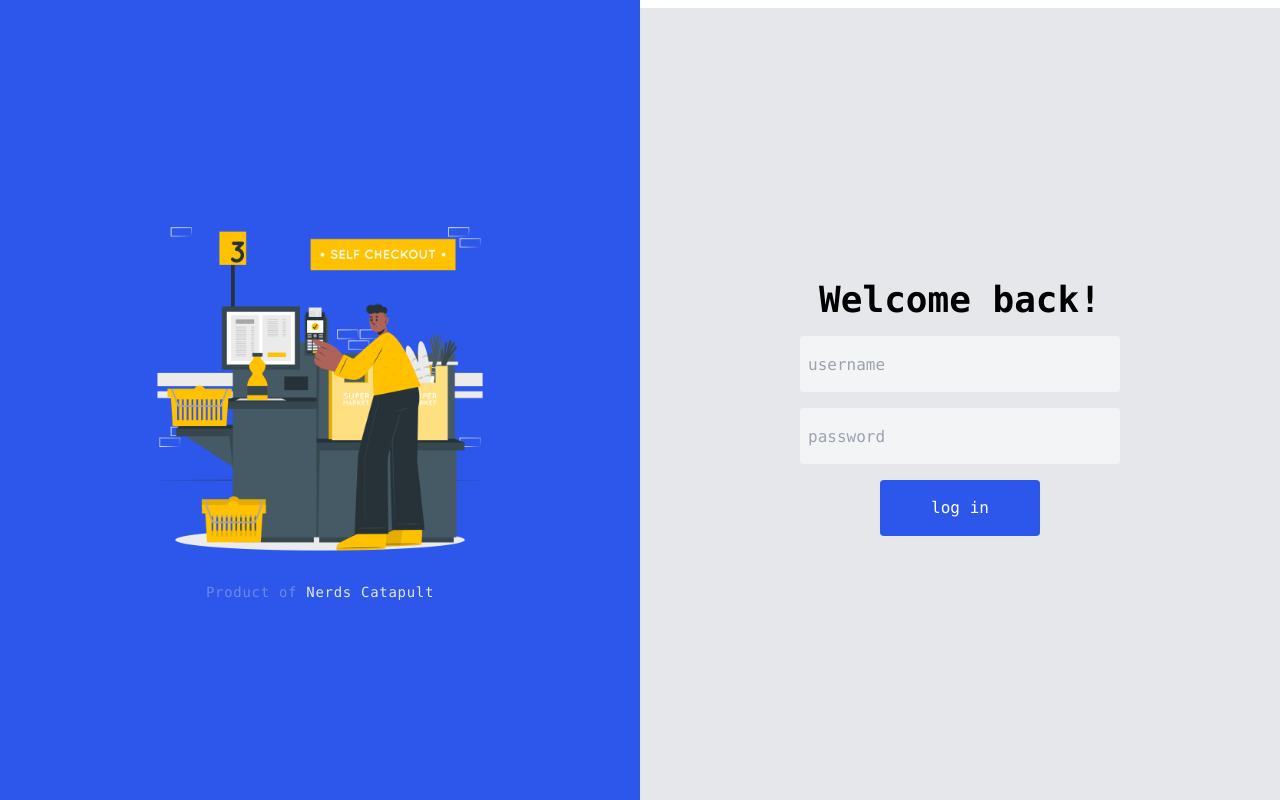
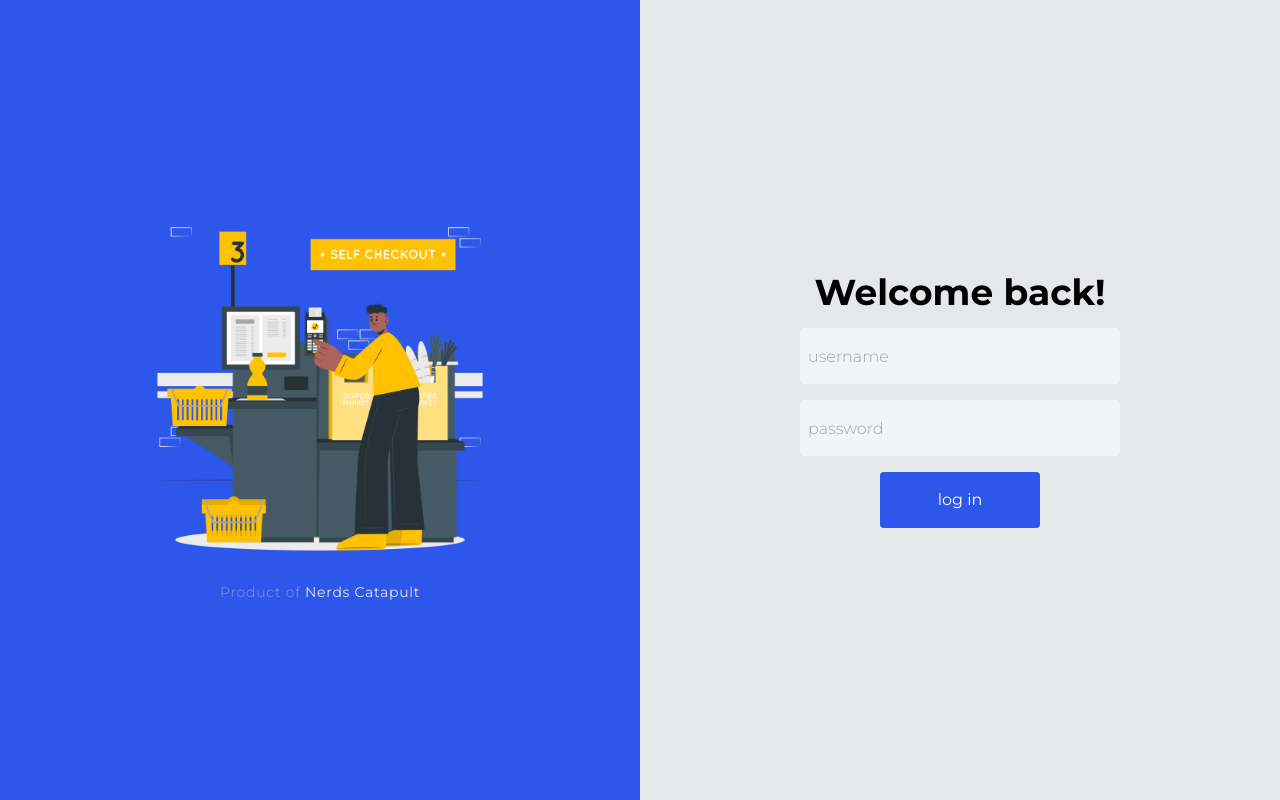
Before and after one commit to Nerds-Catapult/xzz-code-prompts, a React (Vite) app: page / in a window 1280 px wide. Built offline with nearby package versions, Linux system fonts and the light colour scheme.

Commit message:
🔖 welcome screen setup with routing enabled

```diff
--- a/package.json
+++ b/package.json
@@ -11,7 +11,10 @@
   "dependencies": {
     "postcss-loader": "^8.0.0",
     "react": "^18.2.0",
-    "react-dom": "^18.2.0"
+    "react-dom": "^18.2.0",
+    "react-hook-form": "^7.49.3",
+    "react-router-dom": "^6.21.2",
+    "zod": "^3.22.4"
   },
   "devDependencies": {
     "@types/react": "^18.2.21",
--- a/src/App.tsx
+++ b/src/App.tsx
@@ -1,17 +1,18 @@
-import { useState } from "react";
-import reactLogo from "./assets/react.svg";
-import viteLogo from "/electron-vite.animate.svg";
-import { twMerge } from "tailwind-merge";
+import React from "react";
+import { app, Menu } from "electron";
+import { BrowserRouter, Routes, Route } from "react-router-dom";
 import Welcomescreen from "./screens/Welcomescreen.tsx";
+import Homepage from "./screens/Home/Homepage.tsx";
 
 function App() {
-  const [count, setCount] = useState(0);
-  const [openNDC, setOpenNDC] = useState<boolean>(false);
 
   return (
-    <>
-      <Welcomescreen />
-    </>
+    <BrowserRouter>
+      <Routes>
+        <Route path="/" element={<Welcomescreen />} />
+        <Route path="/home" element={<Homepage />} />
+      </Routes>
+    </BrowserRouter>
   );
 }
 
--- a/src/index.css
+++ b/src/index.css
@@ -1,3 +1,5 @@
+@import url('https://fonts.googleapis.com/css2?family=Montserrat:wght@100;200;300;400;500;600;700;800;900&display=swap');
+
 @tailwind base;
 @tailwind components;
 @tailwind utilities;
--- a/src/main.tsx
+++ b/src/main.tsx
@@ -2,6 +2,7 @@ import React from "react";
 import ReactDOM from "react-dom/client";
 import App from "./App.tsx";
 import "./index.css";
+
 
 ReactDOM.createRoot(document.getElementById("root")!).render(
   <React.StrictMode>
--- /dev/null
+++ b/src/screens/Home/Homepage.tsx
@@ -0,0 +1,7 @@
+import React from 'react'
+
+export default function Homepage() {
+  return (
+    <div>Homepage</div>
+  )
+}
--- a/src/screens/Welcomescreen.tsx
+++ b/src/screens/Welcomescreen.tsx
@@ -1,33 +1,69 @@
-import React, { useState } from "react";
+import React, { useState, useEffect } from "react";
 import CheckoutImage from "../assets/checkoutImage.png";
+
+// import { FieldError, UseFormRegister } from "react-hook-form";
+// import { twMerge } from "tailwind-merge";
+
+type FormData = {
+  username: string;
+  password: string
+}
 
 export default function Welcomescreen() {
 
-  const [username, setUsername] = useState<string>();
-  const [password, setPassword] = useState<string>();
+  const [username, setUsername] = useState<string>("");
+  const [password, setPassword] = useState<string>("");
 
   const loginUser = () => {
-    setPassword("");
-    setUsername("");
-    console.log(username, password);
-  }
+
+    if (username && password) {
+      new Notification("Successfull", {
+        body: "you have been logged in"
+      })
+      setPassword("");
+      setUsername("");
+    } else {
+      alert("you have to fill in your username and password")
+    }
+
+  };
 
   return (
     <>
-      <div className="w-screen h-screen flex flex-row items-center justify-between space-y-4">
+      <div className="w-screen h-screen flex flex-row items-center justify-between font-primary">
         <div className="h-full w-[50%] bg-[#2D57EB] flex-col flex items-center justify-center">
-          <img src={CheckoutImage} className="w-[60%]" />
-          <h1 className="text-light text-[#6D88E7] text-sm tracking-wider">Product of <span className="text-gray-200">Nerds Catapult</span></h1>
+          <img src={CheckoutImage} className="w-[60%]" alt="Checkout" />
+          <h1 className="text-light text-[#6D88E7] text-sm tracking-wider">
+            Product of <span className="text-gray-200">Nerds Catapult</span>
+          </h1>
         </div>
         <div className="h-full w-[50%] bg-gray-200 flex flex-col items-center justify-center space-y-4">
           <h1 className="text-4xl font-bold text-black">Welcome back!</h1>
           <div className="w-[70%] space-y-4 flex flex-col items-center">
-            <input onChange={(text: any) => setUsername(text.value)} className="w-80 p-2 h-14 bg-gray-100 rounded font-light" type="text" placeholder="username" />
-            <input onChange={(text: any) => setPassword(text.value)} className="w-80 p-2 h-14 bg-gray-100 rounded font-light" type="password" placeholder="password" />
-            <button onClick={loginUser} className="bg-[#2D57EB] p-2 h-14 w-40 text-white rounded hover:bg-[#6D88E7] active:bg-[#2E3242]">log in</button>
+            <input
+              onChange={(e) => setUsername(e.target.value)}
+              value={username}
+              className="w-80 p-2 h-14 bg-gray-100 rounded font-light"
+              type="text"
+              placeholder="username"
+            />
+            <input
+              onChange={(e) => setPassword(e.target.value)}
+              value={password}
+              className="w-80 p-2 h-14 bg-gray-100 rounded font-light"
+              type="password"
+              placeholder="password"
+            />
+            <button
+              id="login"
+              onClick={loginUser}
+              className="bg-[#2D57EB] p-2 h-14 w-40 text-white rounded hover:bg-[#6D88E7] active:bg-[#2E3242]"
+            >
+              log in
+            </button>
           </div>
         </div>
-      </div >
+      </div>
     </>
   );
 }
--- a/tailwind.config.js
+++ b/tailwind.config.js
@@ -2,7 +2,11 @@
 module.exports = {
   content: ["./index.html", "./src/**/*.{js,ts,jsx,tsx}"],
   theme: {
-    extend: {},
+    extend: {
+      fontFamily: {
+        primary: ["Montserrat"]
+      }
+    },
   },
   plugins: [],
 };
```
Also changed, not shown: 1 other file (tests, documents, lock files or other folders).
